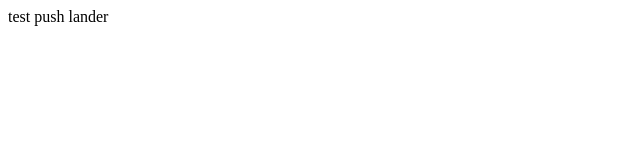
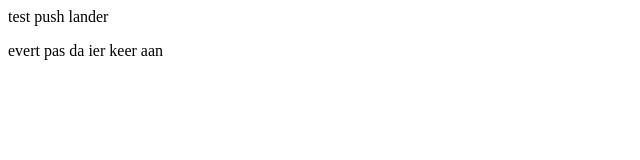
Before and after one commit to VanoplynusDante/TestTeam5, a plain HTML site: page web/index.html in a window 1280 px wide. Shown: the whole page, without its empty margins (0-640 px from the left). Drawn offline with Linux system fonts and the light colour scheme.

Commit message:
Evert test

```diff
--- a/web/index.html
+++ b/web/index.html
@@ -12,5 +12,6 @@
     </head>
     <body>
         <div>test push lander </div>
+        <p>evert pas da ier keer aan</p>
     </body>
 </html>
```
